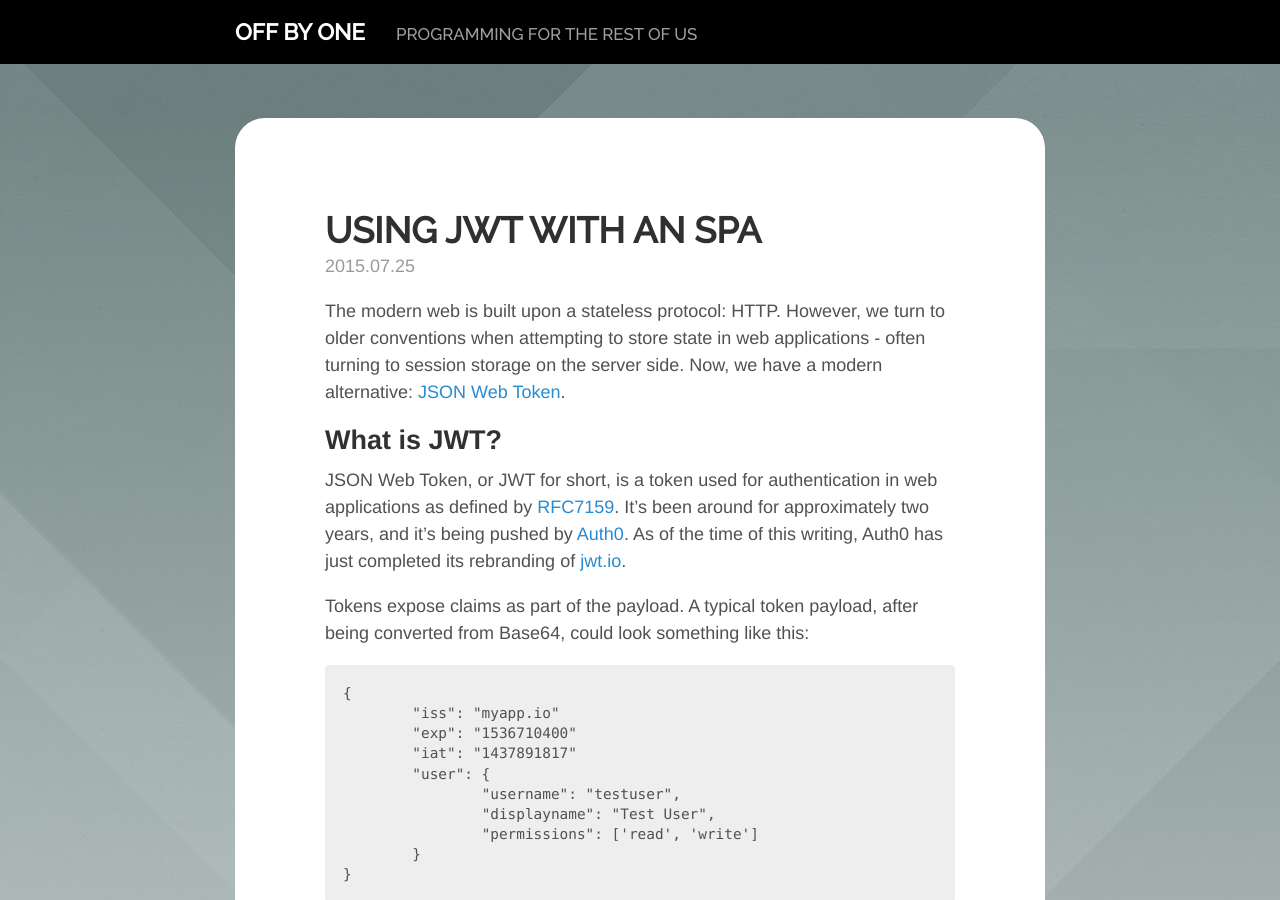
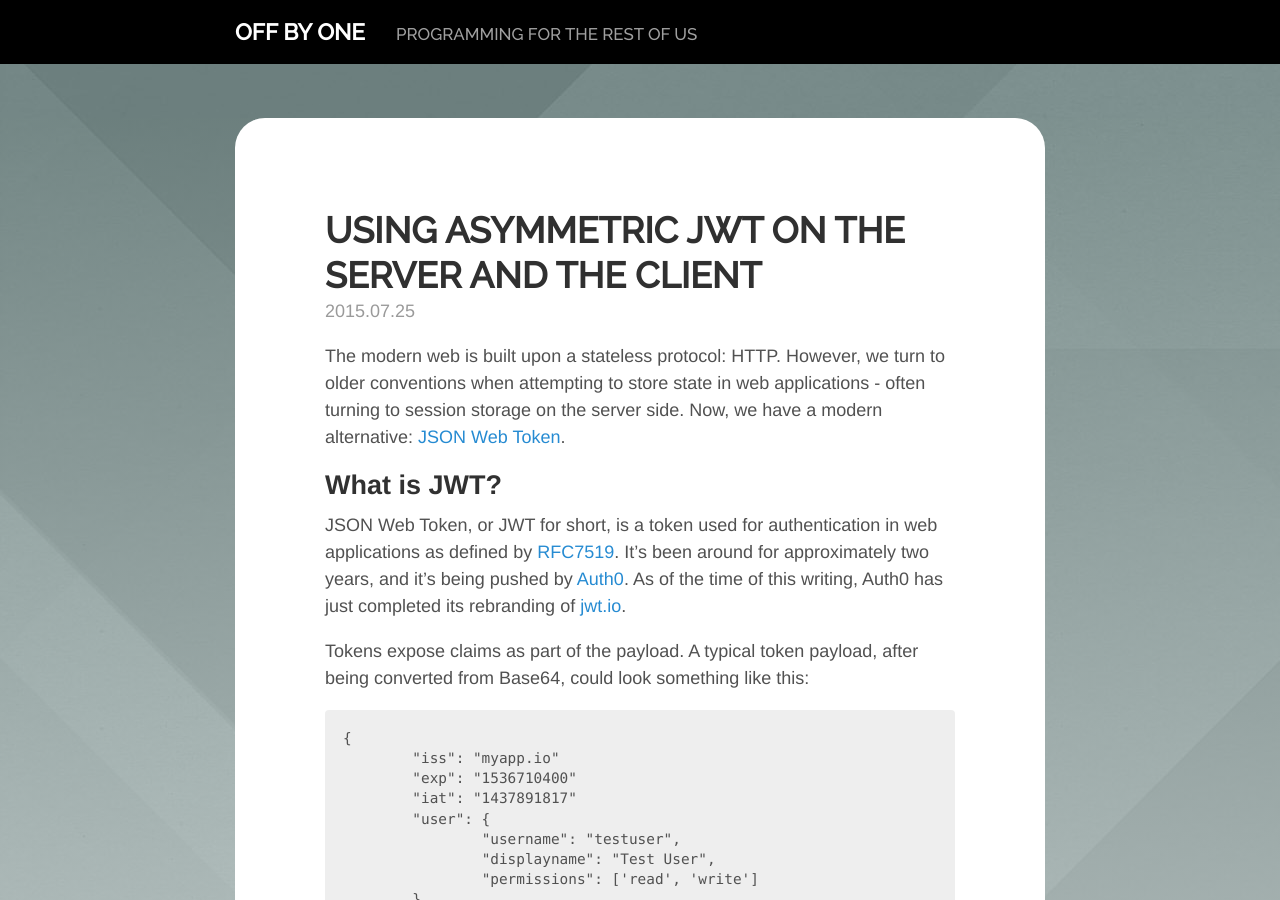
Before and after one commit to jwahyoung/off-by-one, a Jekyll site: the page built from _posts/2015-07-25-using-asymmetric-jwt-on-the-server-and-the-client.md, in a window 1280 px wide and 900 px high. Built offline with Jekyll 4.4.1, drawn with Linux system fonts in a browser that asks for light colours; some web fonts are replaced; Markdown is read by kramdown in place of the engine named in the settings; comment, search, counter and statistics services are not loaded.

Commit message:
Blog post: Rename.

```diff
--- a/_posts/2015-07-25-using-jwt-with-an-spa.md
+++ b/_posts/2015-07-25-using-asymmetric-jwt-on-the-server-and-the-client.md
@@ -1,7 +1,7 @@
 ---
 uid: 788c558c-83c1-4444-81bc-a63c753245fd
 layout: post
-title: Using JWT with an SPA
+title: Using asymmetric JWT on the server and the client
 date: 2015-07-25
 tags: jwt, javascript, node, express
 published: true
@@ -11,7 +11,7 @@ The modern web is built upon a stateless protocol: HTTP. However, we turn to old
 
 ## What is JWT?
 
-JSON Web Token, or JWT for short, is a token used for authentication in web applications as defined by [RFC7159](https://tools.ietf.org/html/rfc7519). It's been around for approximately two years, and it's being pushed by [Auth0](https://auth0.com/). As of the time of this writing, Auth0 has just completed its rebranding of [jwt.io](http://jwt.io/).
+JSON Web Token, or JWT for short, is a token used for authentication in web applications as defined by [RFC7519](https://tools.ietf.org/html/rfc7519). It's been around for approximately two years, and it's being pushed by [Auth0](https://auth0.com/). As of the time of this writing, Auth0 has just completed its rebranding of [jwt.io](http://jwt.io/).
 
 Tokens expose claims as part of the payload. A typical token payload, after being converted from Base64, could look something like this:
 
```
